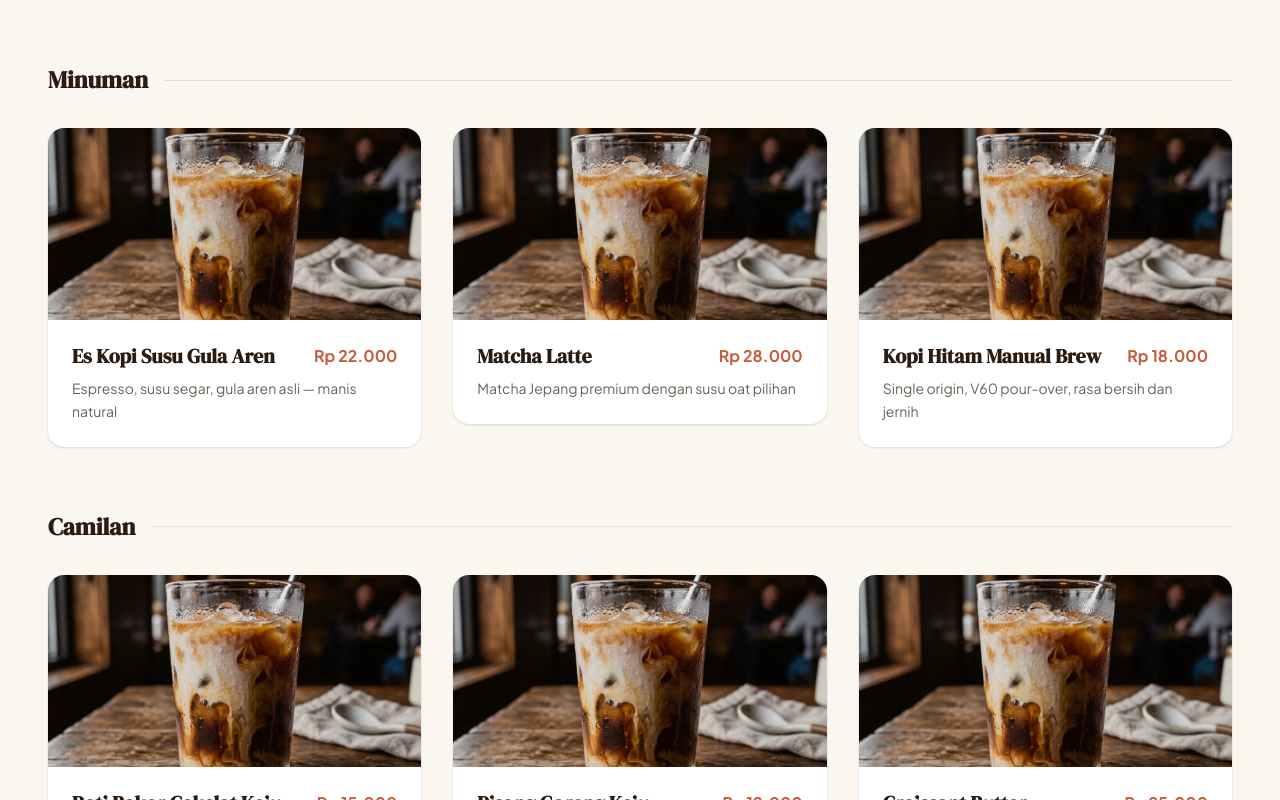
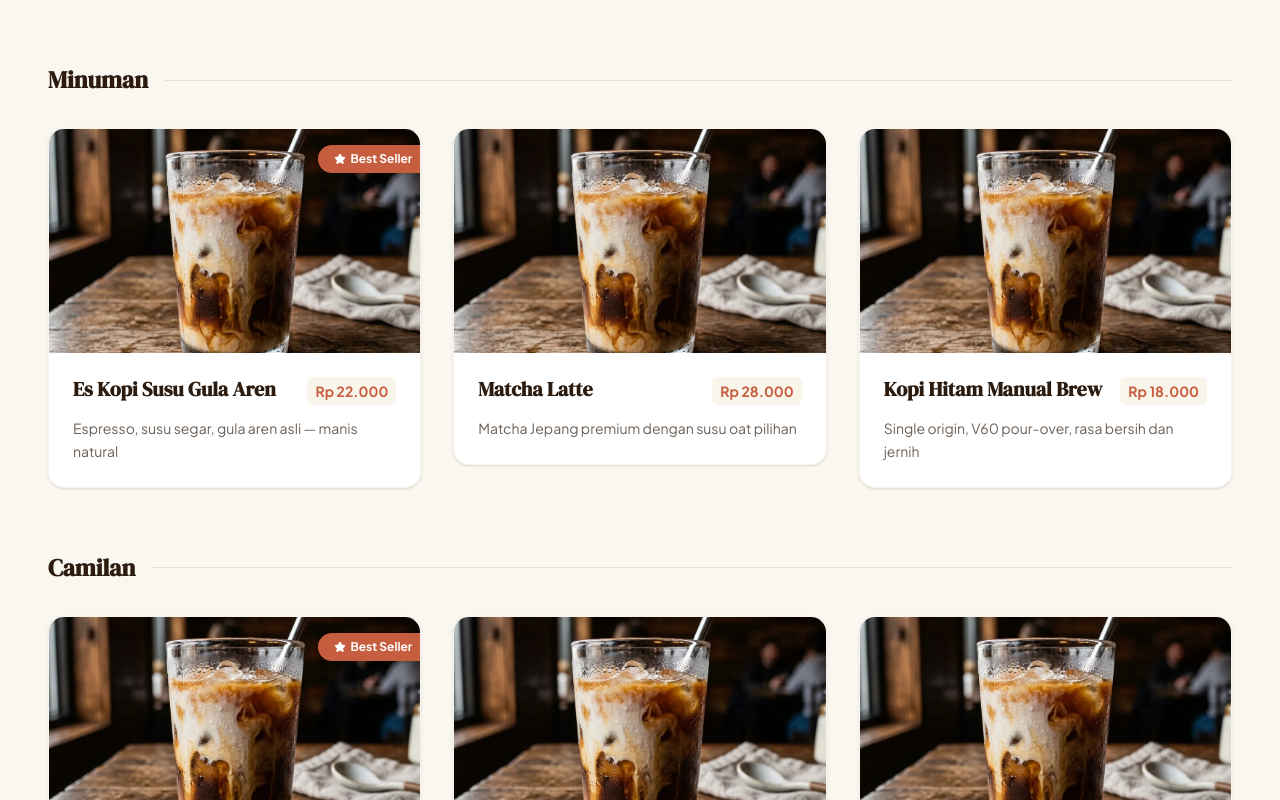
Before and after one commit to kaz-hero123/kedai-kopi-hilman, a Next.js app: page / in a window 1280 px wide. Shown: the part 1740-2540 px from the top of the page. Built offline with nearby package versions, Linux system fonts and the light colour scheme.

Commit message:
feat(menu): implement 3d tilt effect and bestseller ribbon on menu cards

```diff
--- a/src/components/MenuCard.tsx
+++ b/src/components/MenuCard.tsx
@@ -2,26 +2,79 @@
 
 import Image from "next/image";
 import { MenuItem } from "@/lib/menu-data";
+import { motion, useMotionValue, useSpring, useTransform } from "framer-motion";
+import React from "react";
+import { Star } from "lucide-react";
 
 export default function MenuCard({ item }: { item: MenuItem }) {
+  const x = useMotionValue(0);
+  const y = useMotionValue(0);
+
+  const mouseXSpring = useSpring(x, { stiffness: 150, damping: 20 });
+  const mouseYSpring = useSpring(y, { stiffness: 150, damping: 20 });
+
+  const rotateX = useTransform(mouseYSpring, [-0.5, 0.5], ["7deg", "-7deg"]);
+  const rotateY = useTransform(mouseXSpring, [-0.5, 0.5], ["-7deg", "7deg"]);
+
+  const handleMouseMove = (e: React.MouseEvent<HTMLDivElement>) => {
+    const rect = e.currentTarget.getBoundingClientRect();
+    const width = rect.width;
+    const height = rect.height;
+    const mouseX = e.clientX - rect.left;
+    const mouseY = e.clientY - rect.top;
+    const xPct = mouseX / width - 0.5;
+    const yPct = mouseY / height - 0.5;
+    x.set(xPct);
+    y.set(yPct);
+  };
+
+  const handleMouseLeave = () => {
+    x.set(0);
+    y.set(0);
+  };
+
   return (
-    <div className="bg-white rounded-2xl overflow-hidden shadow-sm hover:shadow-xl transition-all duration-300 transform hover:-translate-y-1 group">
-      <div className="relative h-48 w-full overflow-hidden">
+    <motion.div
+      style={{
+        rotateX,
+        rotateY,
+        transformStyle: "preserve-3d",
+      }}
+      onMouseMove={handleMouseMove}
+      onMouseLeave={handleMouseLeave}
+      className="bg-white rounded-2xl overflow-hidden shadow-sm hover:shadow-2xl transition-shadow duration-300 group relative border border-brand-cream/50"
+    >
+      {item.isBestSeller && (
+        <div
+          style={{ transform: "translateZ(30px)" }}
+          className="absolute top-4 -right-2 z-20"
+        >
+          <div className="bg-brand-terracotta text-white text-xs font-bold px-4 py-1.5 rounded-l-full shadow-md flex items-center gap-1">
+            <Star className="w-3 h-3 fill-white" />
+            <span>Best Seller</span>
+          </div>
+          {/* Ribbon fold effect */}
+          <div className="absolute -bottom-2 right-0 w-2 h-2 bg-[#8c3e27] rounded-bl-sm"></div>
+        </div>
+      )}
+
+      <div className="relative h-56 w-full overflow-hidden" style={{ transform: "translateZ(20px)" }}>
         <Image
           src={item.image}
           alt={item.name}
           fill
-          className="object-cover group-hover:scale-105 transition-transform duration-500"
+          className="object-cover group-hover:scale-110 transition-transform duration-700 ease-out"
           sizes="(max-width: 768px) 100vw, (max-width: 1200px) 50vw, 33vw"
         />
-        <div className="absolute inset-0 bg-brand-espresso/10 group-hover:bg-transparent transition-colors duration-300"></div>
+        <div className="absolute inset-0 bg-gradient-to-t from-black/40 to-transparent opacity-0 group-hover:opacity-100 transition-opacity duration-300"></div>
       </div>
-      <div className="p-6">
-        <div className="flex justify-between items-start gap-4 mb-2">
-          <h3 className="font-serif text-xl font-bold text-brand-espresso leading-tight">
+
+      <div className="p-6 relative bg-white" style={{ transform: "translateZ(40px)" }}>
+        <div className="flex justify-between items-start gap-4 mb-3">
+          <h3 className="font-serif text-xl font-bold text-brand-espresso leading-tight group-hover:text-brand-terracotta transition-colors">
             {item.name}
           </h3>
-          <span className="font-bold text-brand-terracotta whitespace-nowrap">
+          <span className="font-bold text-brand-terracotta whitespace-nowrap bg-brand-cream/50 px-2 py-1 rounded-md text-sm">
             {item.price}
           </span>
         </div>
@@ -29,6 +82,6 @@ export default function MenuCard({ item }: { item: MenuItem }) {
           {item.description}
         </p>
       </div>
-    </div>
+    </motion.div>
   );
 }
--- a/src/lib/menu-data.ts
+++ b/src/lib/menu-data.ts
@@ -5,6 +5,7 @@ export type MenuItem = {
   description: string;
   category: "minuman" | "camilan";
   image: string;
+  isBestSeller?: boolean;
 };
 
 export const menuData: MenuItem[] = [
@@ -15,6 +16,7 @@ export const menuData: MenuItem[] = [
     description: "Espresso, susu segar, gula aren asli — manis natural",
     category: "minuman",
     image: "/images/menu-1.webp",
+    isBestSeller: true,
   },
   {
     id: "m2",
@@ -39,6 +41,7 @@ export const menuData: MenuItem[] = [
     description: "Roti panggang renyah, cokelat leleh + keju gurih",
     category: "camilan",
     image: "/images/menu-1.webp",
+    isBestSeller: true,
   },
   {
     id: "c2",
```
